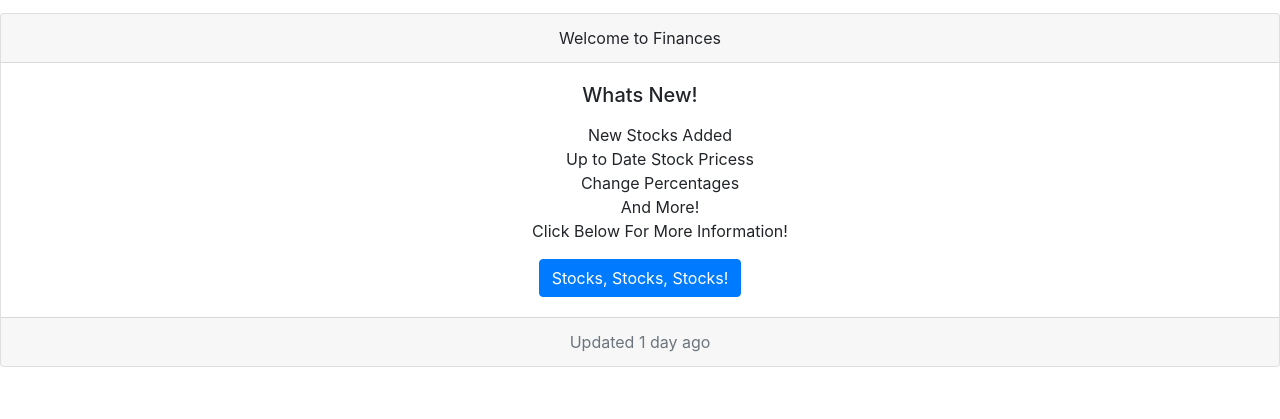
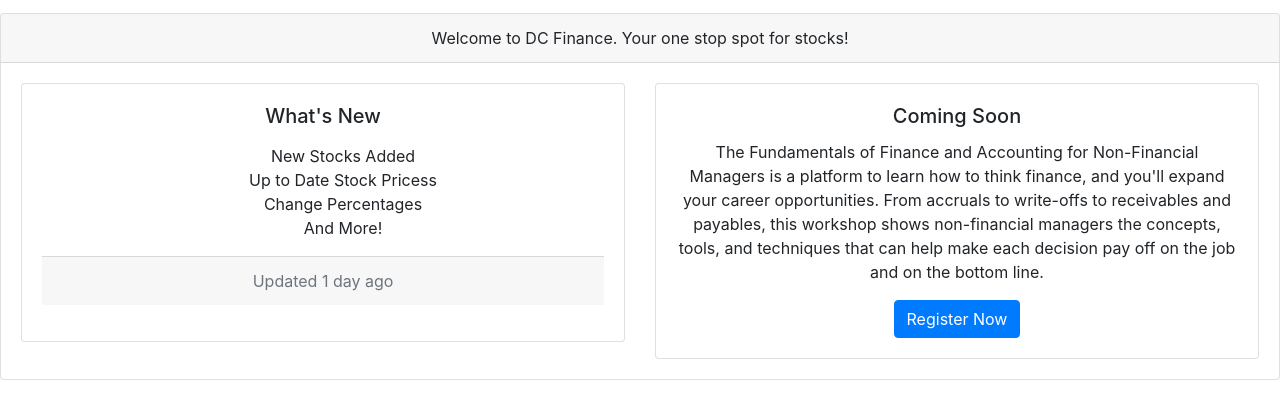
Before and after one commit to DerickCardin/Yahoo-Finance, a plain HTML site: page index.html in a window 1280 px wide. Shown: the part 315-734 px from the top of the page. Drawn offline with nearby package versions, Linux system fonts and the light colour scheme.

Commit message:
Final Push

```diff
--- a/index.html
+++ b/index.html
@@ -65,30 +65,40 @@
 <p>
     <div class="card text-center">
   <div class="card-header">
-    Welcome to Finances
+    Welcome to DC Finance. Your one stop spot for stocks!
   </div>
   <div class="card-body">
-    <h5 class="card-title">Whats New!</h5>
-    <p class="card-text"><ul>
+
+
+
+        <div class="row">
+  <div class="col-sm-6">
+    <div class="card">
+      <div class="card-body">
+        <h5 class="card-title">What's New</h5>
+        <p class="card-text"><ul>
       <li>New Stocks Added</li>
       <li>Up to Date Stock Pricess</li>
       <li>Change Percentages</li>
       <li>And More!</li>
-      <li>Click Below For More Information!</li>
-
-      </ul></p>
-    <a href="index3.html" class="btn btn-primary">Stocks, Stocks, Stocks!</a>
+       </ul>
+       <div class="card-footer text-muted">
+    Updated 1 day ago
+  </div></p>
+        </div>
+    </div>
   </div>
-  <div class="card-footer text-muted">
-    Updated 1 day ago
+  <div class="col-sm-6">
+    <div class="card">
+      <div class="card-body">
+        <h5 class="card-title">Coming Soon</h5>
+        <p class="card-text"> The Fundamentals of Finance and Accounting for Non-Financial Managers is a platform to learn how to think finance, and you'll expand your career opportunities. From accruals to write-offs to receivables and payables, this workshop shows non-financial managers the concepts, tools, and techniques that can help make each decision pay off on the job and on the bottom line.
+  </p>
+        <a href="#" class="btn btn-primary">Register Now</a>
+      </div>
+    </div>
   </div>
 </div>
-</p>
-
-
-
-
-
 
 
     </body>
```
